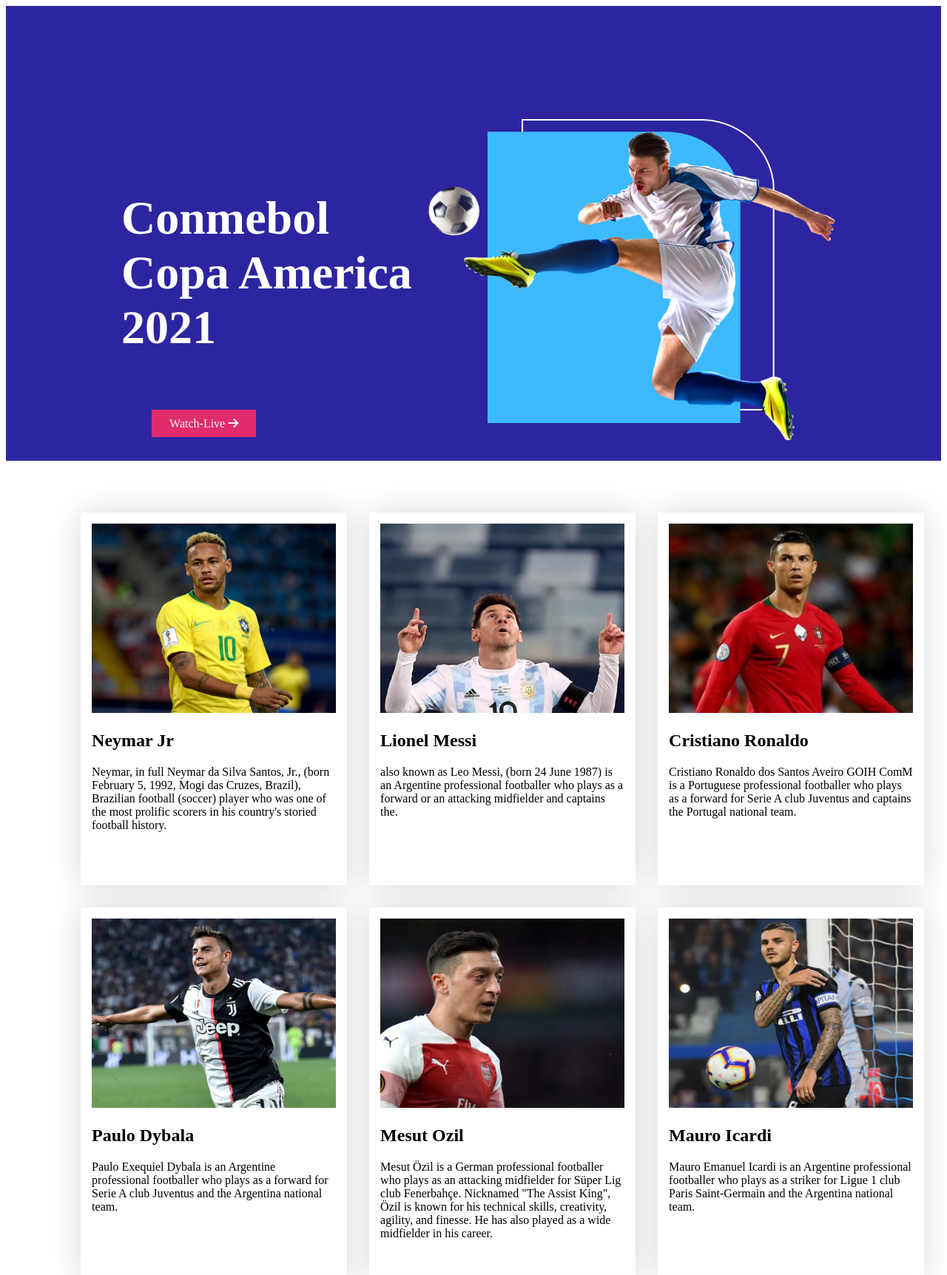
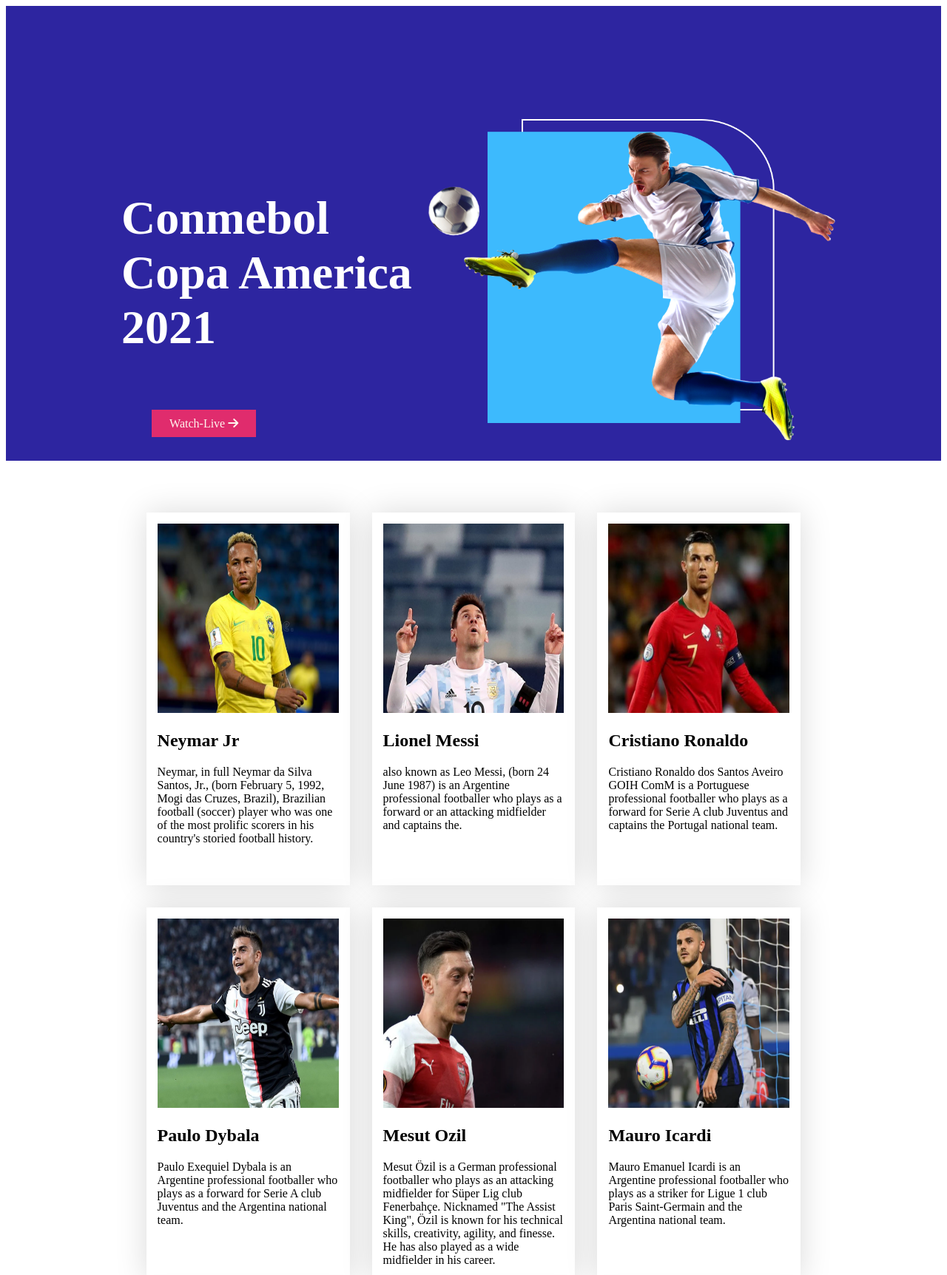
Before and after one commit to mdsabbirkhan1371/football-assignment-website, a plain HTML site: page index.html in a window 1280 px wide. Shown: the top 1724 px of the page at 74% size. Drawn offline with Linux system fonts and the light colour scheme.

Commit message:
third attempt

```diff
--- a/style/style.css
+++ b/style/style.css
@@ -41,7 +41,7 @@ body{
 .player-section{
     display: flex;
     align-items: center;
-    margin-left:8%;
+    flex-direction: column;
 }
 .players{
     display:grid;
@@ -49,10 +49,8 @@ body{
     align-items: center;
     grid-gap: 30px;
     width:70%;
-
 }
 .player-info{
-    width: 330px;
     height: 474px;
     box-shadow: 0px 0px 40px rgba(0, 0, 0, 0.15);
     background-color: #FFFFFF;
```
